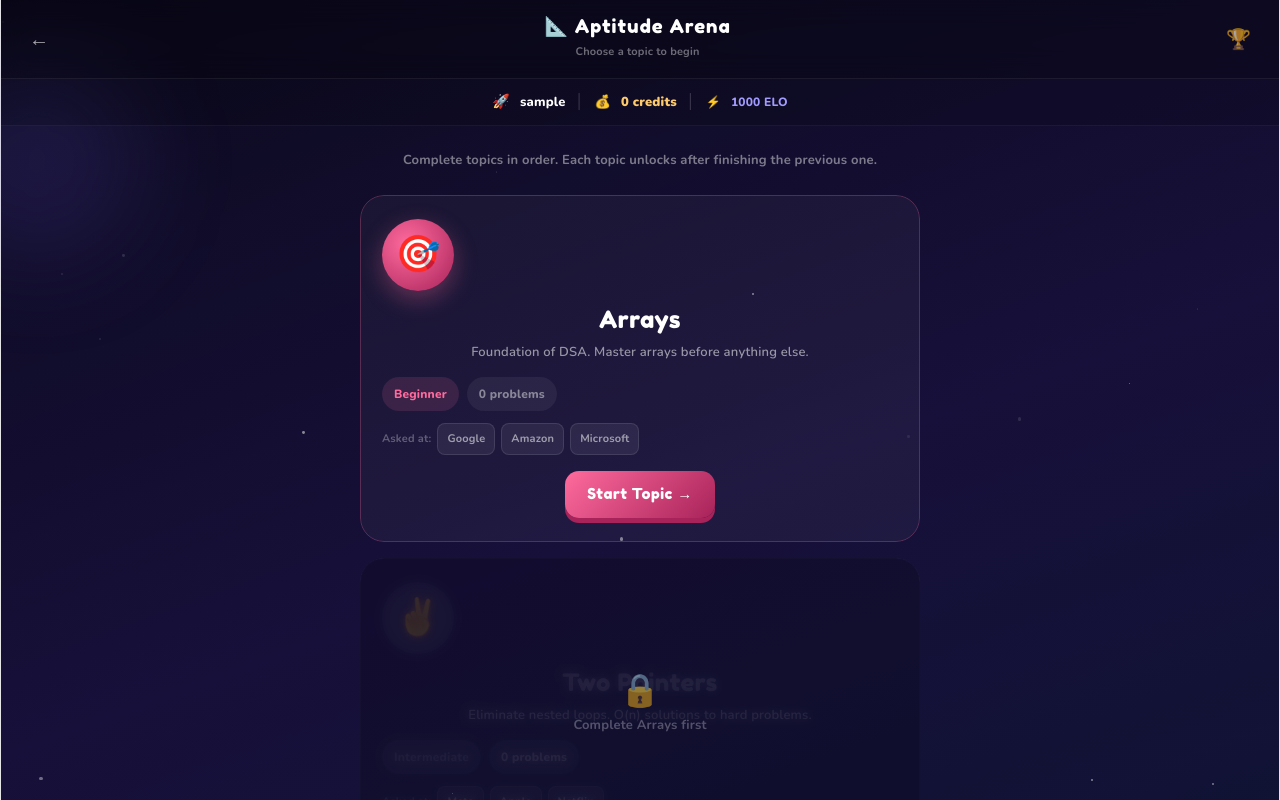
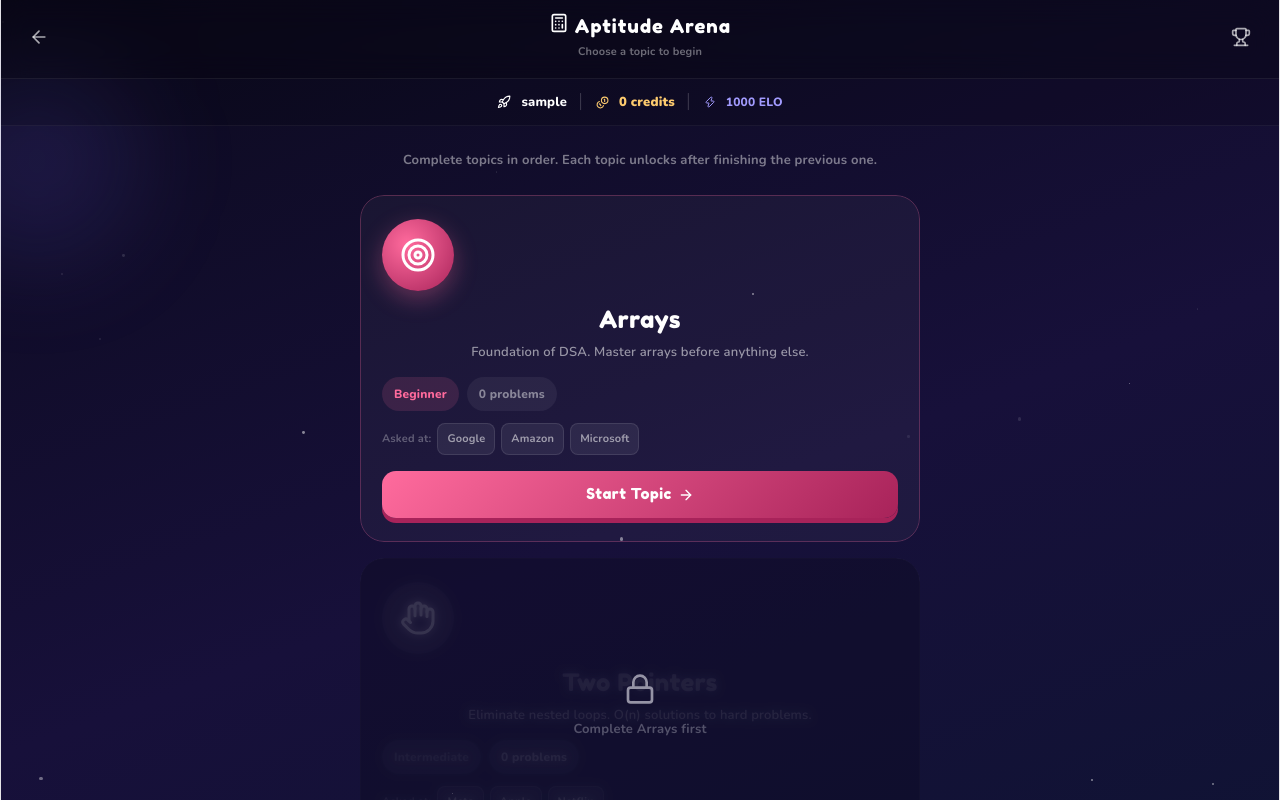
Before and after one commit to sreeman-dyageti/CodeArena_DSA_Game, a React (Vite) app in the folder client/: page /map/1 in a window 1280 px wide. Shown: the top 800 px of the page. Built offline with nearby package versions, Linux system fonts and the light colour scheme; no server answers; sample sign-in values are in the browser's storage.

Commit message:
feat: changed the app icons to  professional, scalable SVG icons

```diff
--- a/client/src/screens/MapScreen.jsx
+++ b/client/src/screens/MapScreen.jsx
@@ -2,11 +2,12 @@ import { useEffect, useState } from "react";
 import { useNavigate, useParams } from "react-router-dom";
 import { useAuth } from "../hooks/useAuth.jsx";
 import api from "../api/index.js";
+import { Target, Hand, BookOpen, Brain, Calculator, Trophy, Rocket, Coins, Zap, Lock, ArrowRight } from "lucide-react";
 
 const TOPIC_CONFIGS = [
   {
     id: "Arrays",
-    icon: "🎯",
+    icon: <Target size={36} color="currentColor" />,
     color: "#FF6B9D",
     shadow: "#A8235A",
     glow: "rgba(255,107,157,.45)",
@@ -16,7 +17,7 @@ const TOPIC_CONFIGS = [
   },
   {
     id: "Two Pointers",
-    icon: "✌️",
+    icon: <Hand size={36} color="currentColor" />,
     color: "#FF9F43",
     shadow: "#CC7213",
     glow: "rgba(255,159,67,.4)",
@@ -26,7 +27,7 @@ const TOPIC_CONFIGS = [
   },
   {
     id: "Sliding Window",
-    icon: "🪟",
+    icon: <BookOpen size={36} color="currentColor" />,
     color: "#00CEC9",
     shadow: "#007B79",
     glow: "rgba(0,206,201,.4)",
@@ -118,24 +119,34 @@ export default function MapScreen() {
 
       {/* Top bar */}
       <div style={s.topBar}>
-        <button onClick={() => navigate("/")} style={s.backBtn}>←</button>
+        <button onClick={() => navigate("/")} style={s.backBtn} aria-label="Back">
+          <ArrowRight size={20} style={{ transform: "rotate(180deg)" }} />
+        </button>
         <div style={{ textAlign:"center" }}>
-          <div style={s.topTitle}>{track === "dsa" ? "🧠 DSA Arena" : "📐 Aptitude Arena"}</div>
+          <div style={s.topTitle}>
+            {track === "dsa" ? (
+              <><Brain size={20} style={{ marginRight: 6, display: "inline" }} />DSA Arena</>
+            ) : (
+              <><Calculator size={20} style={{ marginRight: 6, display: "inline" }} />Aptitude Arena</>
+            )}
+          </div>
           <div style={s.topSub}>Choose a topic to begin</div>
         </div>
-        <button onClick={() => navigate("/leaderboard")} style={s.backBtn}>🏆</button>
+        <button onClick={() => navigate("/leaderboard")} style={s.backBtn} aria-label="Leaderboard">
+          <Trophy size={20} />
+        </button>
       </div>
 
       {/* User strip */}
       {user && (
         <div style={s.userStrip}>
-          <span style={{ fontSize:14 }}>🚀</span>
+          <Rocket size={14} color="currentColor" />
           <span style={s.username}>{user.username}</span>
           <span style={s.divider}>│</span>
-          <span style={{ fontSize:13 }}>💰</span>
+          <Coins size={13} color="#FDCB6E" />
           <span style={s.credits}>{user.credits ?? 0} credits</span>
           <span style={s.divider}>│</span>
-          <span style={{ fontSize:12 }}>⚡</span>
+          <Zap size={12} color="#A29BFE" />
           <span style={s.elo}>{user.elo ?? 1000} ELO</span>
         </div>
       )}
@@ -154,7 +165,9 @@ export default function MapScreen() {
               {/* Lock overlay */}
               {topic.locked && (
                 <div style={s.lockOverlay}>
-                  <div style={s.lockIcon}>🔒</div>
+                  <div style={s.lockIcon}>
+                    <Lock size={32} color="currentColor" />
+                  </div>
                   <div style={s.lockText}>Complete {TOPIC_CONFIGS[i-1]?.id} first</div>
                 </div>
               )}
@@ -164,7 +177,9 @@ export default function MapScreen() {
 
               {/* Icon circle */}
               <div style={{ ...s.iconCircle, background: topic.locked ? "rgba(255,255,255,.08)" : `radial-gradient(circle at 35% 35%,${topic.color},${topic.shadow})`, boxShadow: topic.locked ? "none" : `0 8px 24px ${topic.color}55` }}>
-                <span style={{ fontSize:36 }}>{topic.icon}</span>
+                <div style={{ display: "flex", alignItems: "center", justifyContent: "center", color: "currentColor" }}>
+                  {topic.icon}
+                </div>
               </div>
 
               {/* Topic name */}
@@ -195,8 +210,9 @@ export default function MapScreen() {
 
               {/* CTA */}
               {!topic.locked && (
-                <div style={{ ...s.startBtn, background:`linear-gradient(135deg,${topic.color},${topic.shadow})`, boxShadow:`0 5px 0 ${topic.shadow}` }}>
-                  Start Topic →
+                <div style={{ ...s.startBtn, background:`linear-gradient(135deg,${topic.color},${topic.shadow})`, boxShadow:`0 5px 0 ${topic.shadow}`, display: "flex", alignItems: "center", justifyContent: "center", gap: 6 }}>
+                  Start Topic
+                  <ArrowRight size={16} />
                 </div>
               )}
             </div>
```
